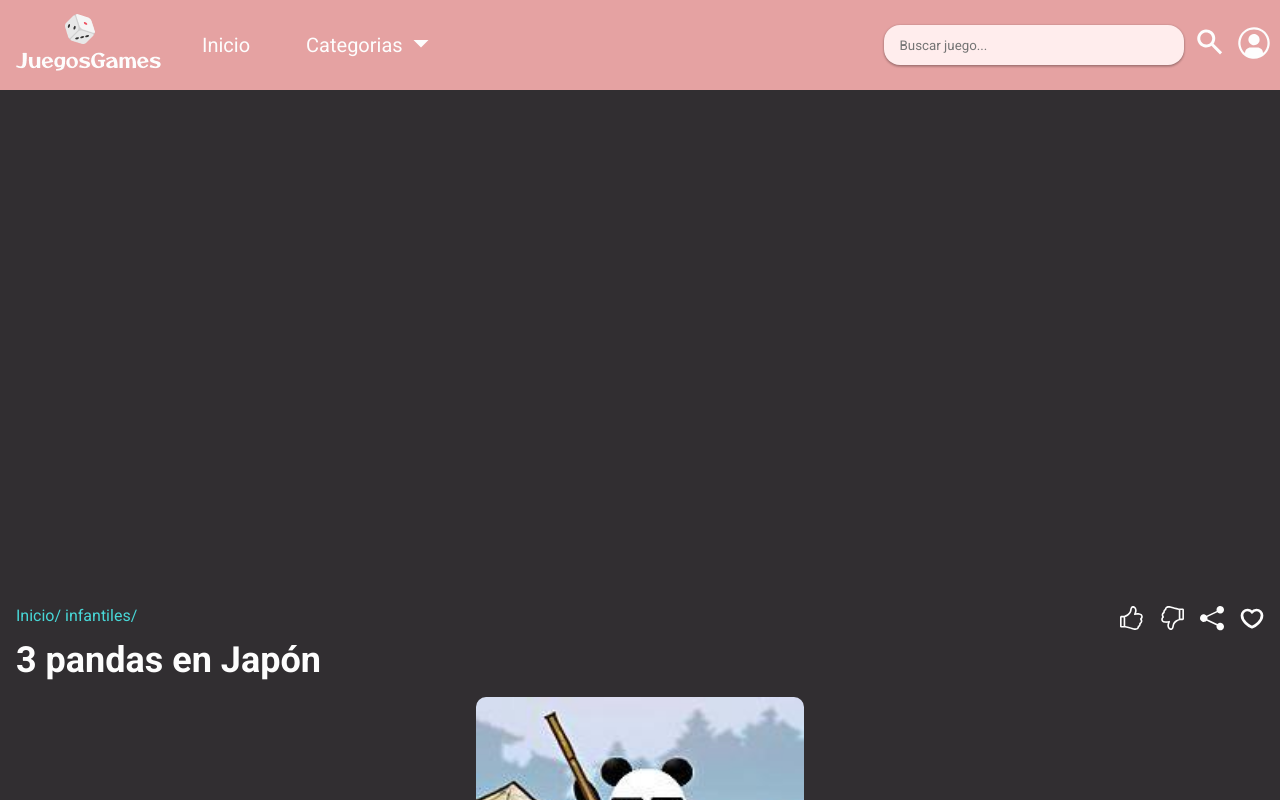
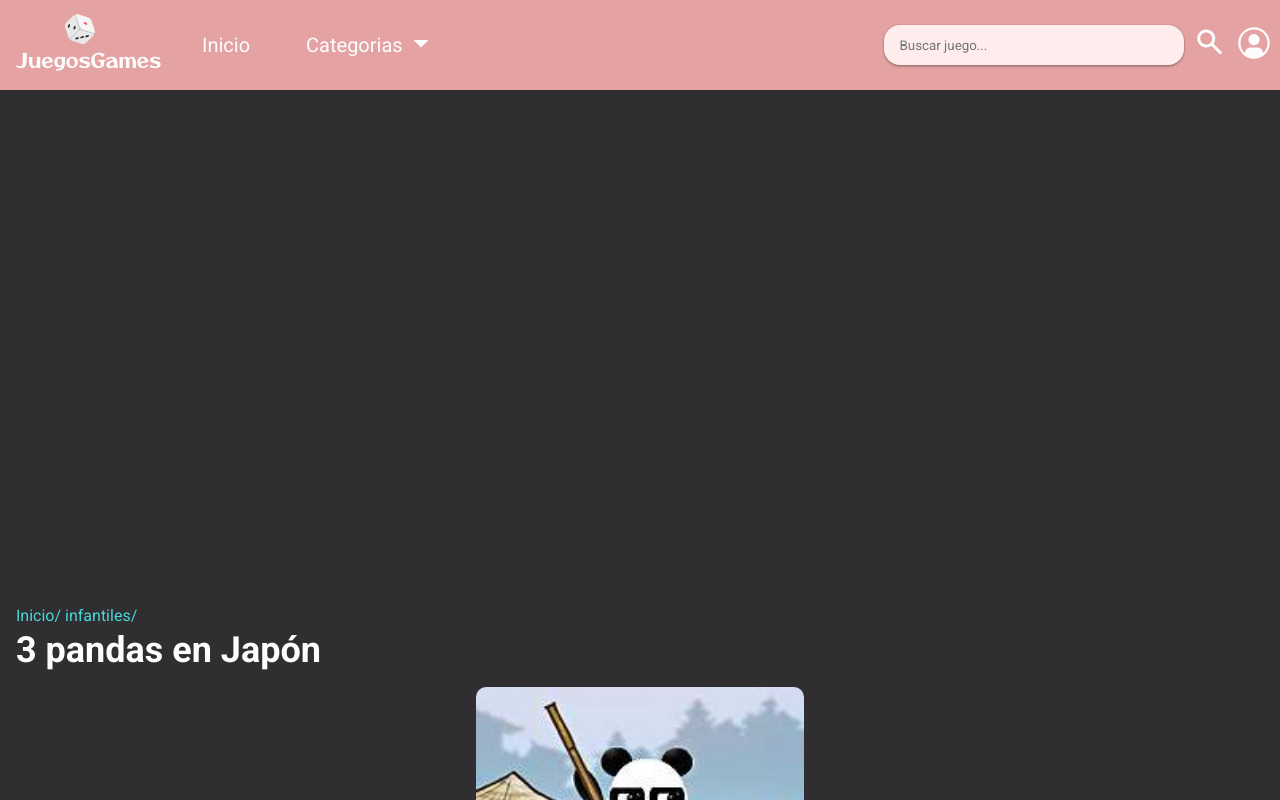
Before and after one commit to DMFernandez96/unicen-visualizacion, an Angular app in the folder TP2/: page /juego/1 in a window 1280 px wide. Built offline with nearby package versions, Linux system fonts and the light colour scheme.

Commit message:
Improved for-playing: icons position and size

```diff
--- a/TP2/src/app/components/pages/for-playing/for-playing.component.css
+++ b/TP2/src/app/components/pages/for-playing/for-playing.component.css
@@ -13,11 +13,6 @@
 	color: var(--link-light);
 }
 
-.right {
-	display: flex;
-	gap: var(--space-medium);
-}
-
 .image-container {
 	margin-top: var(--space-medium);
 	position: relative;
@@ -29,6 +24,13 @@
 .btn-play {
 	position: absolute;
 	bottom: 20%;
+}
+
+.icons-right {
+	display: flex;
+	justify-content: center;
+	margin-top: var(--space-medium);
+	gap: var(--space-medium);
 }
 
 .tabs-container {
--- a/TP2/src/app/components/pages/for-playing/for-playing.component.html
+++ b/TP2/src/app/components/pages/for-playing/for-playing.component.html
@@ -6,31 +6,6 @@
 			<span class="link body" routerLink="/categorias/infantiles">
 				infantiles/
 			</span>
-		</div>
-		<div class="right">
-			<app-icon
-				tabindex="0"
-				class="scale-animation"
-				(click)="toggleLike('like')"
-				name="{{ like == true ? 'like-fill' : 'like' }}"
-				[width]="24"
-			></app-icon>
-			<app-icon
-				tabindex="0"
-				class="scale-animation"
-				(click)="toggleLike('dislike')"
-				name="{{ like == false ? 'dislike-fill' : 'dislike' }}"
-				[width]="24"
-			></app-icon>
-			<app-icon name="share" [width]="24"></app-icon>
-			<app-icon
-				tabindex="0"
-				class="scale-animation"
-				name="{{ isFavorite ? 'favorites-fill' : 'favorites-empty' }}"
-				[width]="24"
-				[routerLink]="!isLoggedIn() ? ['/crear-cuenta'] : []"
-				(click)="toggleFavorite()"
-			></app-icon>
 		</div>
 	</div>
 
@@ -47,6 +22,31 @@
 			src="assets/images/infantiles/3pandasenjapon.jpg"
 			[width]="328"
 		></app-card-game>
+	</div>
+	<div class="icons-right">
+		<app-icon
+			tabindex="0"
+			class="scale-animation"
+			(click)="toggleLike('like')"
+			name="{{ like == true ? 'like-fill' : 'like' }}"
+			[width]="36"
+		></app-icon>
+		<app-icon
+			tabindex="0"
+			class="scale-animation"
+			(click)="toggleLike('dislike')"
+			name="{{ like == false ? 'dislike-fill' : 'dislike' }}"
+			[width]="36"
+		></app-icon>
+		<app-icon name="share" [width]="36"></app-icon>
+		<app-icon
+			tabindex="0"
+			class="scale-animation"
+			name="{{ isFavorite ? 'favorites-fill' : 'favorites-empty' }}"
+			[width]="36"
+			[routerLink]="!isLoggedIn() ? ['/crear-cuenta'] : []"
+			(click)="toggleFavorite()"
+		></app-icon>
 	</div>
 
 	<div class="tabs-container">
```
